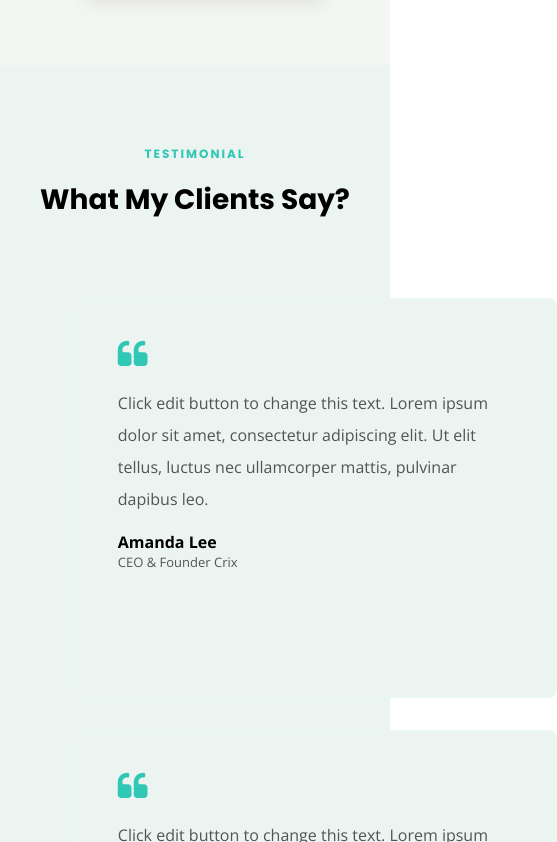
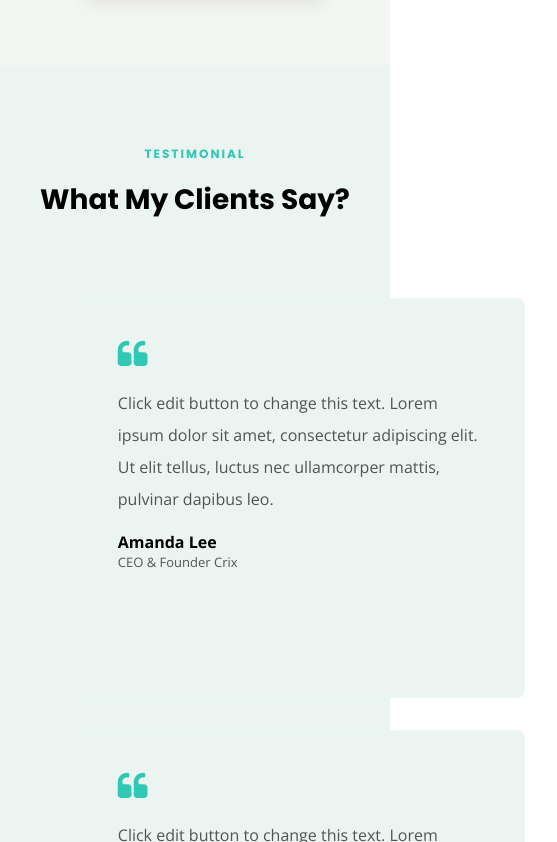
Before and after one commit to KEERTHANADURAISAM/SICHER_ACC_STATIC, a React (Vite) app: page / in a window 390 px wide. Shown: the part 5150-5992 px from the top of the page, 557 px wide, since content can reach past the window. Built offline with nearby package versions, Linux system fonts and the light colour scheme; a web font is replaced by a local one.

Commit message:
testimonial

```diff
--- a/src/index.css
+++ b/src/index.css
@@ -252,7 +252,7 @@ margin:4.8rem;
   .card-div-client {
 
       height: 25rem;
-      width: 30rem;
+      width: 29rem;
 
   }
   .content-div-btn {
@@ -294,7 +294,7 @@ margin:4.8rem;
   .card-div-client {
 
     height: 25rem;
-    width: 30rem;
+    width: 28rem;
 
 }
   .content-div-btn {
```
